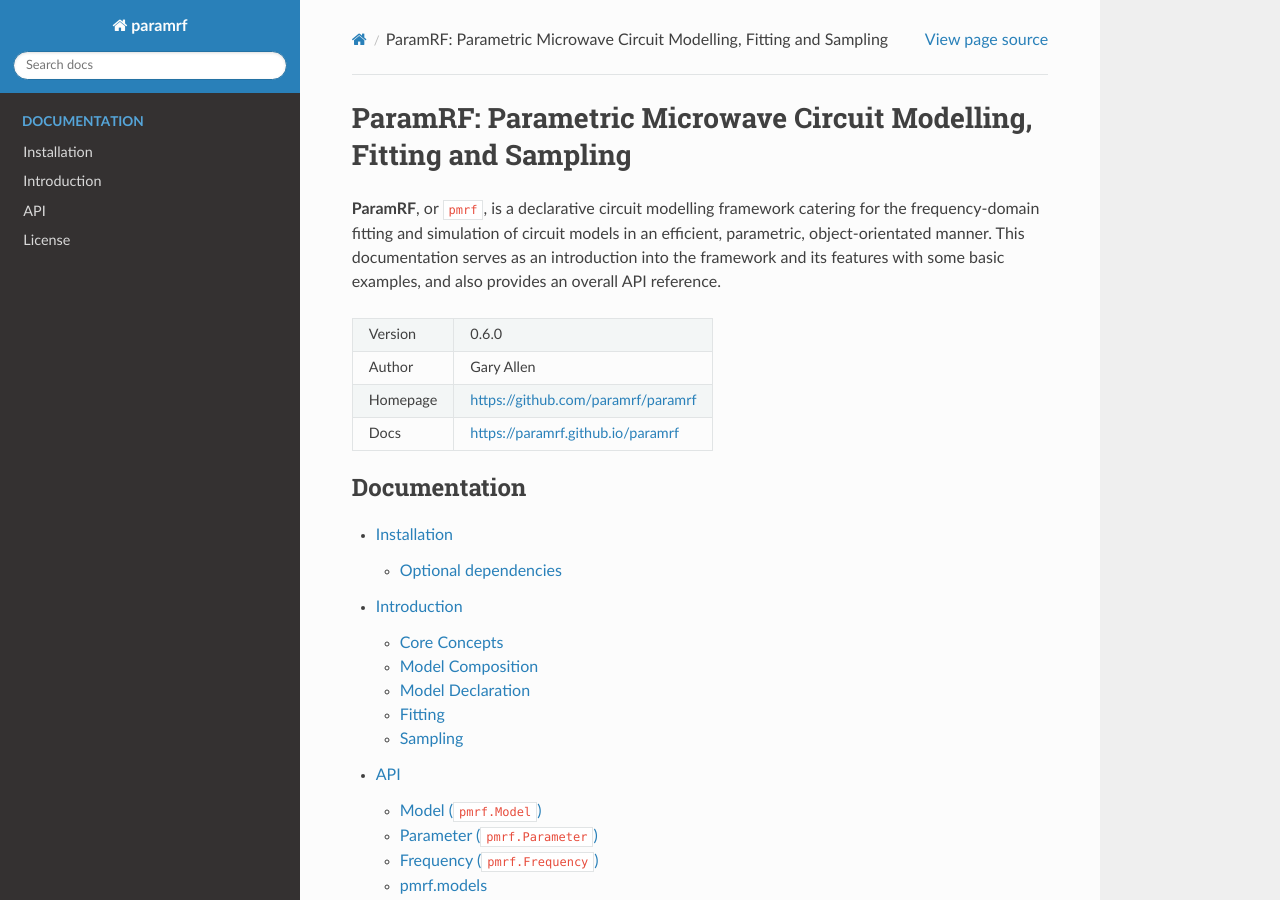
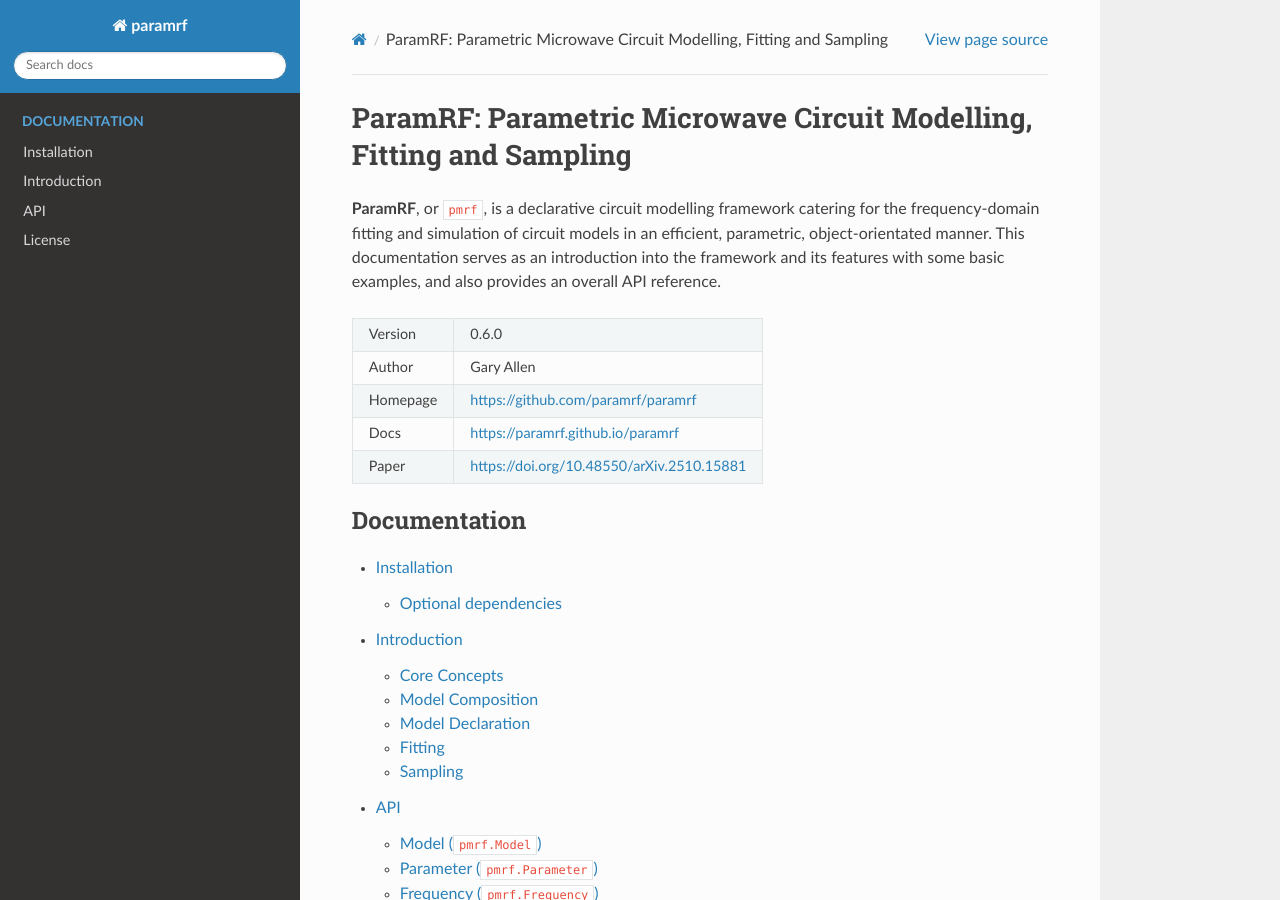
Before and after one commit to gvcallen/paramrf, a Sphinx documentation site: the page built from docs/source/index.rst, in a window 1280 px wide and 900 px high. Built offline with Sphinx 7.4.7 and the Read the Docs theme 3.1.0, drawn with Linux system fonts in a browser that asks for light colours.

Commit message:
Added paper to docs

```diff
--- a/docs/source/index.rst
+++ b/docs/source/index.rst
@@ -2,16 +2,17 @@ ParamRF: Parametric Microwave Circuit Modelling, Fitting and Sampling
 =====================
 **ParamRF**, or ``pmrf``, is a declarative circuit modelling framework catering for the frequency-domain fitting and simulation of circuit models in an efficient, parametric, object-orientated manner. This documentation serves as an introduction into the framework and its features with some basic examples, and also provides an overall API reference.
 
-+----------+------------------------------------+
-| Version  | |release|                          |
-+----------+------------------------------------+
-| Author   | Gary Allen                         |
-+----------+------------------------------------+
-| Homepage | https://github.com/paramrf/paramrf |
-+----------+------------------------------------+
-| Docs     | https://paramrf.github.io/paramrf  |
-+----------+------------------------------------+
-
++----------+------------------------------------------------+
+| Version  | |release|                                      |
++----------+------------------------------------------------+
+| Author   | Gary Allen                                     |
++----------+------------------------------------------------+
+| Homepage | https://github.com/paramrf/paramrf             |
++----------+------------------------------------------------+
+| Docs     | https://paramrf.github.io/paramrf              |
++----------+------------------------------------------------+
+| Paper    | https://doi.org/10.48550/arXiv.2510.15881      |
++----------+------------------------------------------------+
 
 .. toctree::
    :maxdepth: 2
```
